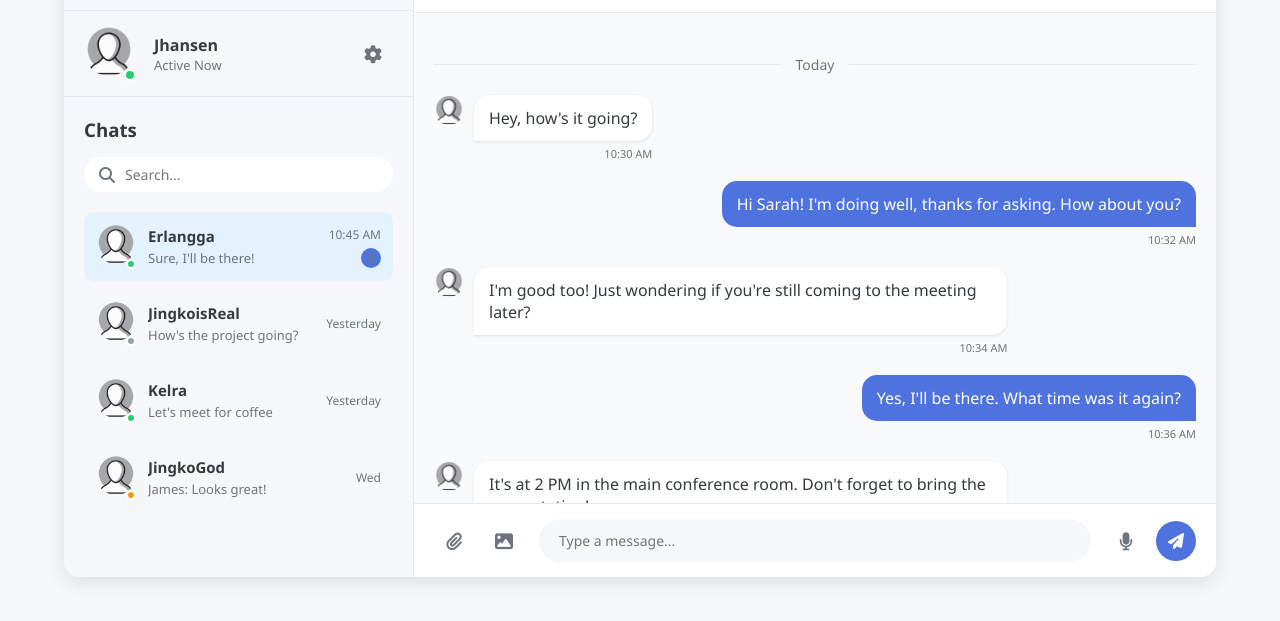
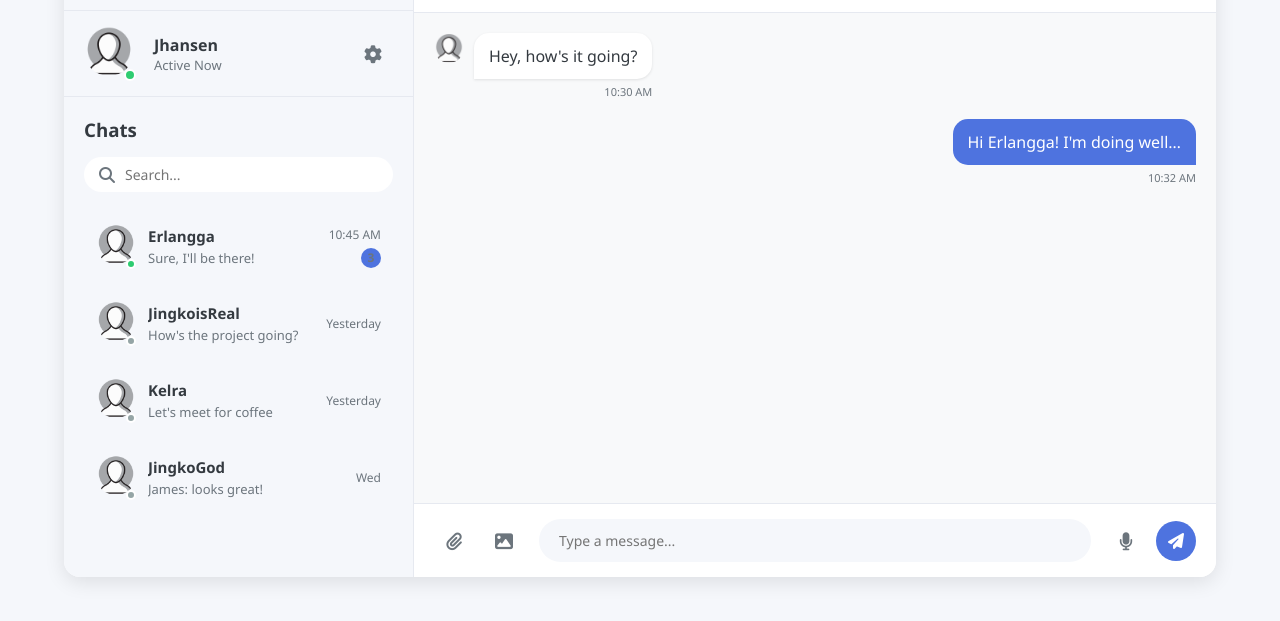
Before and after one commit to JustinZ26/HearChat, a plain HTML site: page index.html in a window 1280 px wide. Shown: the part 143-764 px from the top of the page. Drawn offline with Linux system fonts and the light colour scheme.

Commit message:
added JSON file and auto render

```diff
--- /dev/null
+++ b/data.json
@@ -0,0 +1,57 @@
+{
+  "user": {
+    "name": "Jhansen",
+    "avatar": "asset/icon-dummy.png",
+    "status": "online"
+  },
+  "contacts": [
+    {
+      "name": "Erlangga",
+      "avatar": "asset/icon-dummy.png",
+      "status": "online",
+      "lastMessage": "Sure, I'll be there!",
+      "time": "10:45 AM",
+      "unread": 3
+    },
+    {
+      "name": "JingkoisReal",
+      "avatar": "asset/icon-dummy.png",
+      "status": "offline",
+      "lastMessage": "How's the project going?",
+      "time": "Yesterday"
+    },
+    {
+      "name": "Kelra",
+      "avatar": "asset/icon-dummy.png",
+      "status": "offline",
+      "lastMessage": "Let's meet for coffee",
+      "time": "Yesterday"
+    },
+    {
+      "name": "JingkoGod",
+      "avatar": "asset/icon-dummy.png",
+      "status": "offline",
+      "lastMessage": "James: looks great!",
+      "time": "Wed"
+    }
+
+  ],
+  "messages": {
+    "Erlangga": [
+      { "from": "them", "text": "Hey, how's it going?", "time": "10:30 AM" },
+      { "from": "me",   "text": "Hi Erlangga! I'm doing well…", "time": "10:32 AM" }
+    ],
+    "JingkoisReal": [
+      { "from": "them", "text": "Hey, how's it going?", "time": "10:30 AM" },
+      { "from": "me",   "text": "Hi JingkoisReal! I'm doing well…", "time": "10:32 AM" }
+    ],
+    "Kelra": [
+      { "from": "them", "text": "Hey, how's it going?", "time": "10:30 AM" },
+      { "from": "me",   "text": "Hi Kelra! I'm doing well…", "time": "10:32 AM" }
+    ],
+    "JingkoGod": [
+      { "from": "them", "text": "Hey, how's it going?", "time": "10:30 AM" },
+      { "from": "me",   "text": "Hi JingkoGod! I'm doing well…", "time": "10:32 AM" }
+    ]
+  }
+}
--- a/index.html
+++ b/index.html
@@ -34,7 +34,7 @@
                     <input type="text" placeholder="Search...">
                 </div>
                 <ul class="contact-list">
-                    <li class="contact active">
+                    <!-- <li class="contact active">
                         <div class="contact-avatar">
                             <img src="asset/icon-dummy.png" alt="Contact Avatar">
                             <span class="status online"></span>
@@ -86,7 +86,7 @@
                         <div class="contact-time">
                             <span>Wed</span>
                         </div>
-                    </li>
+                    </li> -->
                 </ul>
             </div>
         </div>
@@ -111,7 +111,7 @@
                 </div>
             </div>
             <div class="chat-messages">
-                <div class="date-divider">
+                <!-- <div class="date-divider">
                     <span>Today</span>
                 </div>
                 <div class="message received">
@@ -173,7 +173,7 @@
                         <p>Sure, I'll be there!</p>
                         <span class="message-time">10:45 AM</span>
                     </div>
-                </div>
+                </div> -->
             </div>
             <div class="chat-input">
                 <div class="input-actions">
--- a/script.js
+++ b/script.js
@@ -1,3 +1,101 @@
+let db = null;
+let currentContact = null;
+
+async function init() {
+  const res = await fetch('data.json');
+  db = await res.json();
+  renderUserProfile(db.user);
+  renderContacts(db.contacts);
+  setupContactClicks();
+  // auto‑select first
+  if (db.contacts.length) selectContact(db.contacts[0].name);
+}
+document.addEventListener('DOMContentLoaded', init);
+
+function renderUserProfile(user) {
+  document.querySelector('.user-info h3').textContent = user.name;
+  document.querySelector('.user-profile .avatar img').src = user.avatar;
+  document.querySelector('.user-profile .status').className = 'status ' + user.status;
+}
+
+function renderContacts(contacts) {
+  const list = document.querySelector('.contact-list');
+  list.innerHTML = '';
+  contacts.forEach(c => {
+    const li = document.createElement('li');
+    li.className = 'contact';
+    if (c.unread) li.classList.add('has-unread');
+    li.dataset.name = c.name;
+    li.innerHTML = `
+      <div class="contact-avatar">
+        <img src="${c.avatar}" alt="${c.name}">
+        <span class="status ${c.status}"></span>
+      </div>
+      <div class="contact-info">
+        <h4>${c.name}</h4>
+        <p>${c.lastMessage}</p>
+      </div>
+      <div class="contact-time">
+        <span>${c.time}</span>
+        ${c.unread ? `<span class="unread">${c.unread}</span>` : ''}
+      </div>
+    `;
+    list.appendChild(li);
+  });
+}
+
+function setupContactClicks() {
+  document.querySelector('.contact-list').addEventListener('click', e => {
+    const li = e.target.closest('.contact');
+    if (!li) return;
+    // clear unread badge
+    const idx = db.contacts.findIndex(c => c.name === li.dataset.name);
+    if (db.contacts[idx].unread) {
+      db.contacts[idx].unread = 0;
+      // update DOM
+      const badge = li.querySelector('.unread');
+      if (badge) badge.remove();
+    }
+    // active styling
+    document.querySelectorAll('.contact').forEach(c=>c.classList.remove('active'));
+    li.classList.add('active');
+    selectContact(li.dataset.name);
+  });
+}
+
+function selectContact(name) {
+  currentContact = name;
+  // header
+  document.querySelector('.chat-header .contact-info h4').textContent = name;
+  const c = db.contacts.find(c=>c.name===name);
+  const statusEl = document.querySelector('.chat-header .contact-info p');
+  statusEl.textContent = c.status === 'online' ? 'Online • Typing...' : c.status;
+  renderMessages(name);
+}
+
+function renderMessages(name) {
+  const msgs = db.messages[name] || (db.messages[name] = []);
+  const cont = document.querySelector('.chat-messages');
+  cont.innerHTML = '';
+  msgs.forEach(m => {
+    const div = document.createElement('div');
+    div.className = 'message ' + (m.from === 'me' ? 'sent' : 'received');
+    div.innerHTML = `
+      ${m.from==='them'? `<div class="message-avatar"><img src="${getAvatar(name)}"></div>`: ''}
+      <div class="message-content">
+        <p>${m.text}</p>
+        <span class="message-time">${m.time}</span>
+      </div>
+    `;
+    cont.appendChild(div);
+  });
+  cont.scrollTop = cont.scrollHeight;
+}
+
+function getAvatar(name) {
+  return db.contacts.find(c=>c.name===name).avatar;
+}
+
 document.addEventListener('DOMContentLoaded', function() {
     // Add toggle functionality for mobile menu
     const handleMobileMenu = function() {
@@ -49,6 +147,8 @@ document.addEventListener('DOMContentLoaded', function() {
             }
         });
     });
+
+
 
     // Send button functionality
     const sendBtn = document.querySelector('.send-btn');
```
